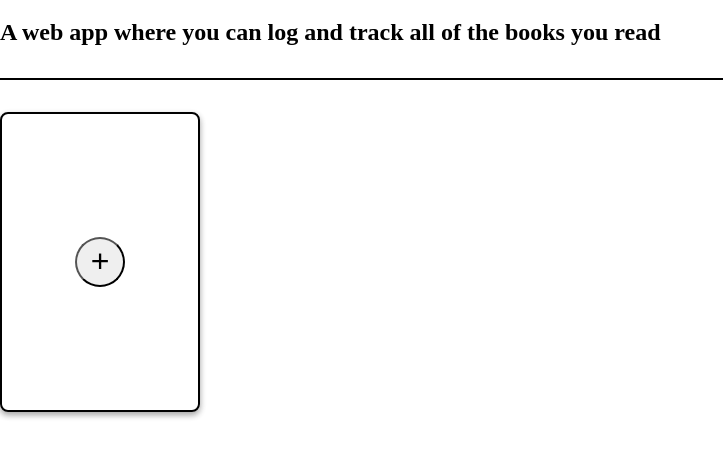
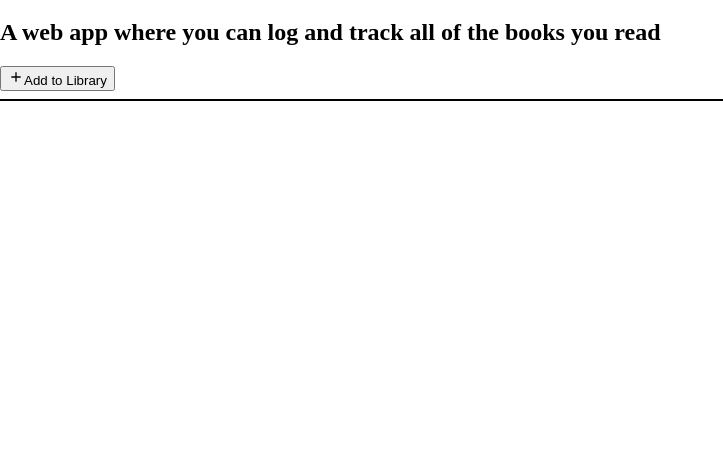
Before and after one commit to Adastros/Library, a plain HTML site: page index.html in a window 1280 px wide. Shown: the part 61-518 px from the top of the page, without its empty margins (0-723 px from the left). Drawn offline with Linux system fonts and the light colour scheme.

Commit message:
Replace card button with header button
The add to library card button was replaced with a statically positioned
button in the header to improve the UX. Having the button on a card
and dynamically move as books are added to the library would frustrate
the user if they constantly need to locate where the button is. The new
button is also more intuitive to use.

```diff
--- a/index.html
+++ b/index.html
@@ -10,14 +10,17 @@
     <header>
       <h1>Library</h1>
       <h2>A web app where you can log and track all of the books you read</h2>
+      <button class="add-button">
+        <img
+          class="button-icon"
+          src="./icons/plus.svg"
+          alt="Plus symbol inside a button"
+        />Add to Library
+      </button>
     </header>
     <div class="border"></div>
     <main>
-      <div class="grid-container">
-        <div class="card book-create shadow">
-          <button class="create-button"></button>
-        </div>
-      </div>
+      <div class="grid-container"></div>
     </main>
     <div class="overlay">
       <button type="button" class="close-overlay">
@@ -39,7 +42,7 @@
         <div class="form-field">
           <label for="read">Read?</label>
           <input id="read" type="checkbox" />
-          <input type="hidden" value="off">
+          <input type="hidden" value="off" />
         </div>
         <button class="add-book-button" type="button">Log Book</button>
       </form>
--- a/javascript.js
+++ b/javascript.js
@@ -1,5 +1,5 @@
 let myLibrary = [],
-  overlayButtonOpen = document.querySelector(".create-button"),
+  overlayButtonOpen = document.querySelector(".add-button"),
   overlay = document.querySelector(".overlay"),
   overlayButtonClose = document.querySelector(".close-overlay"),
   addBooktToLibraryButton = document.querySelector(".add-book-button"),
--- a/style.css
+++ b/style.css
@@ -3,6 +3,8 @@
 }
 
 :root {
+  --header-button-color: #24a0ed;
+
   height: 100%;
   display: flex;
   justify-content: center;
@@ -38,6 +40,18 @@ input[type="text"] {
 
 } */
 
+.border {
+  width: 100%;
+  margin-top: 0.5rem;
+  margin-bottom: 2rem;
+  border: 1px solid black;
+}
+
+.button-icon {
+  height: 1rem;
+  width: 1rem;
+}
+
 .card {
   height: 300px;
   width: 200px;
@@ -65,14 +79,22 @@ input[type="text"] {
 }
 
 .create-button {
-  height: 50px;
-  width: 50px;
-  font-size: 2rem;
-  border-radius: 50%;
+  display: flex;
+  align-items: center;
+  padding: 0.5rem 1rem;
+  background-color: var(--header-button-color);
+  border: none;
+  border-radius: 16px;
 }
 
-.create-button::after {
-  content: "+";
+.create-button:hover {
+  filter: brightness(0.8);
+}
+
+.grid-container {
+  display: grid;
+  grid-template-columns: repeat(auto-fill, minmax(215px, 1fr));
+  grid-auto-rows: minmax(315px, 1fr);
 }
 
 .icon {
@@ -93,18 +115,6 @@ input[type="text"] {
   background-color: rgba(0, 0, 0, 0.5);
 }
 
-.border {
-  width: 100%;
-  margin: 2rem 0;
-  border: 1px solid black;
-}
-
-.grid-container {
-  display: grid;
-  grid-template-columns: repeat(auto-fill, 1fr);
-  grid-auto-rows: 1fr;
-}
-
 .shadow {
   box-shadow: rgba(0, 0, 0, 0.16) 0px 3px 6px, rgba(0, 0, 0, 0.23) 0px 3px 6px;
 }
```
Also changed, not shown: icons/plus.svg (added).
